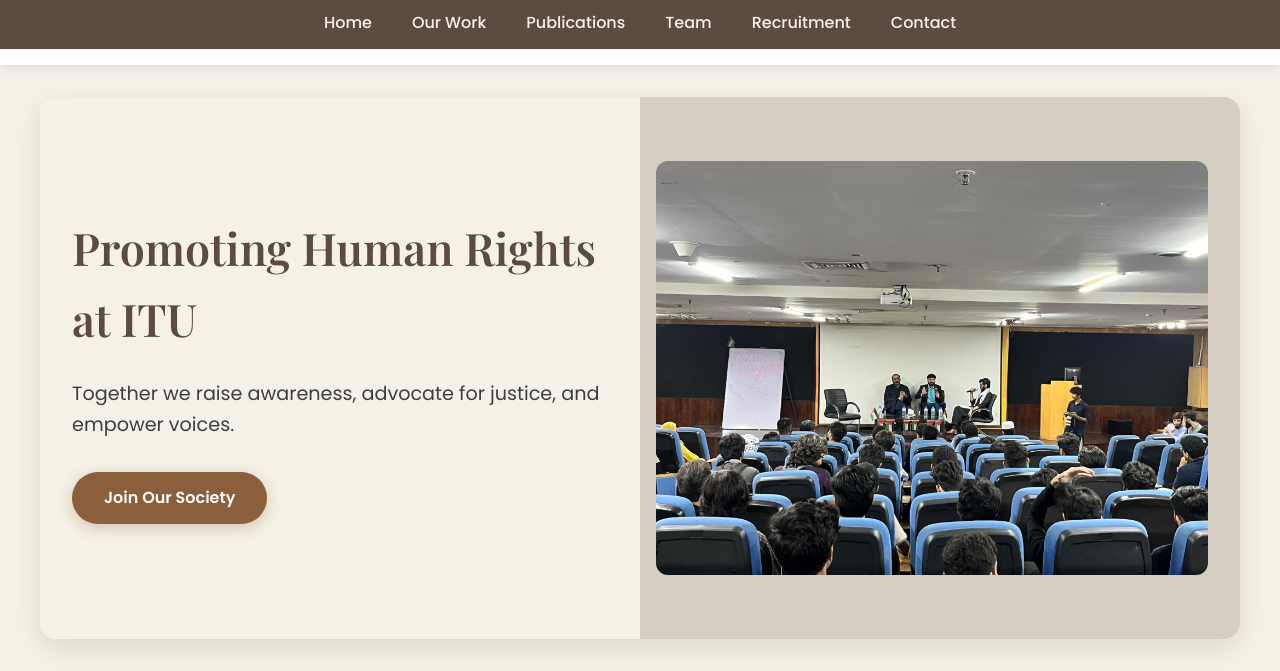
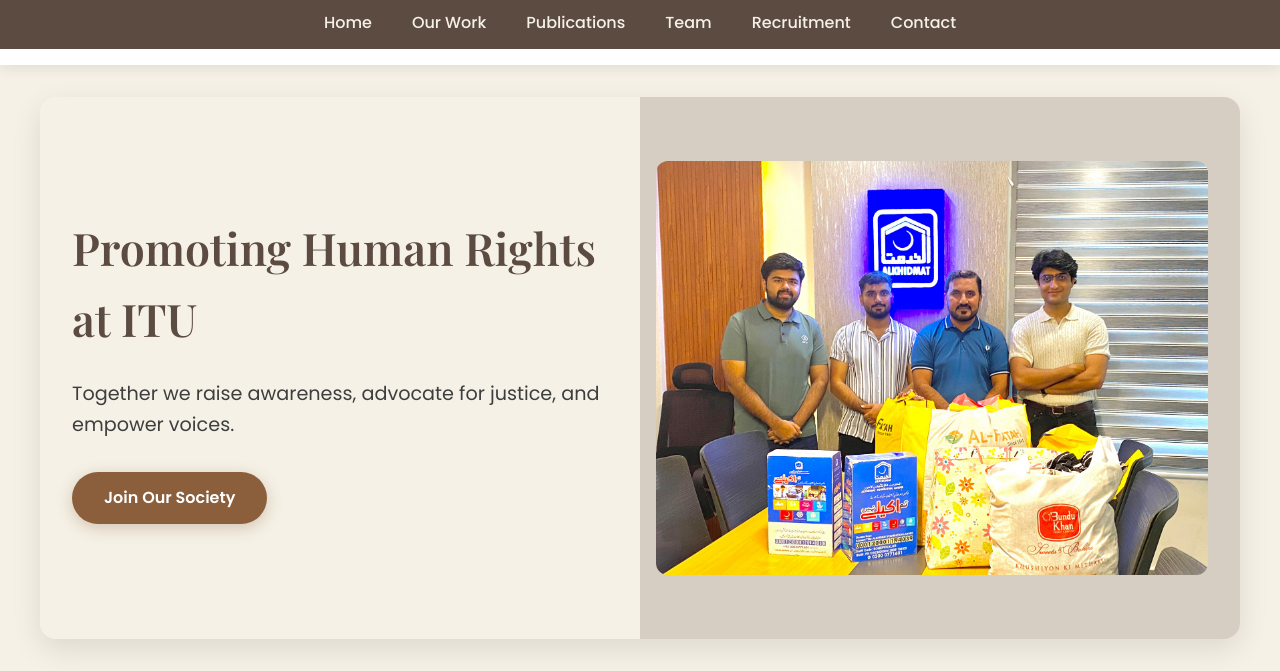
Before and after one commit to bsse23094/hrs-website, a plain HTML site: page index.html in a window 1280 px wide. Shown: the part 129-800 px from the top of the page. Drawn offline with nearby package versions, Linux system fonts and the light colour scheme.

Commit message:
Update homepage content

```diff
--- a/index.html
+++ b/index.html
@@ -44,7 +44,7 @@
       <a href="recruitment.html" class="btn">Join Our Society</a>
     </div>
     <div class="hero-graphic">
-      <img src="hrs-talk.jpg" alt="Human Rights Illustration" class="hero-image">
+      <img src="alkhidmat.jpg" alt="Human Rights Illustration" class="hero-image">
     </div>
   </section>
 
```
